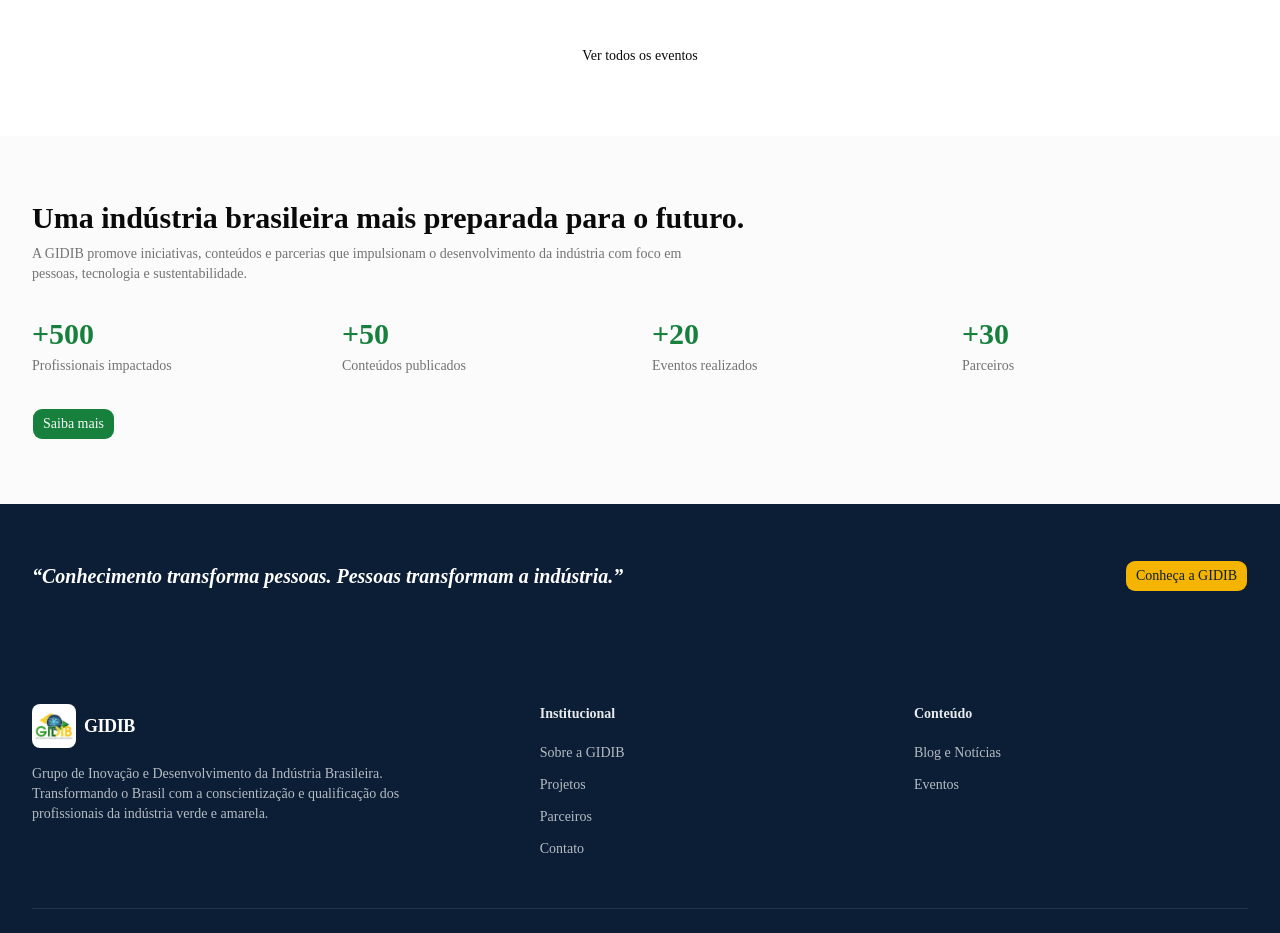
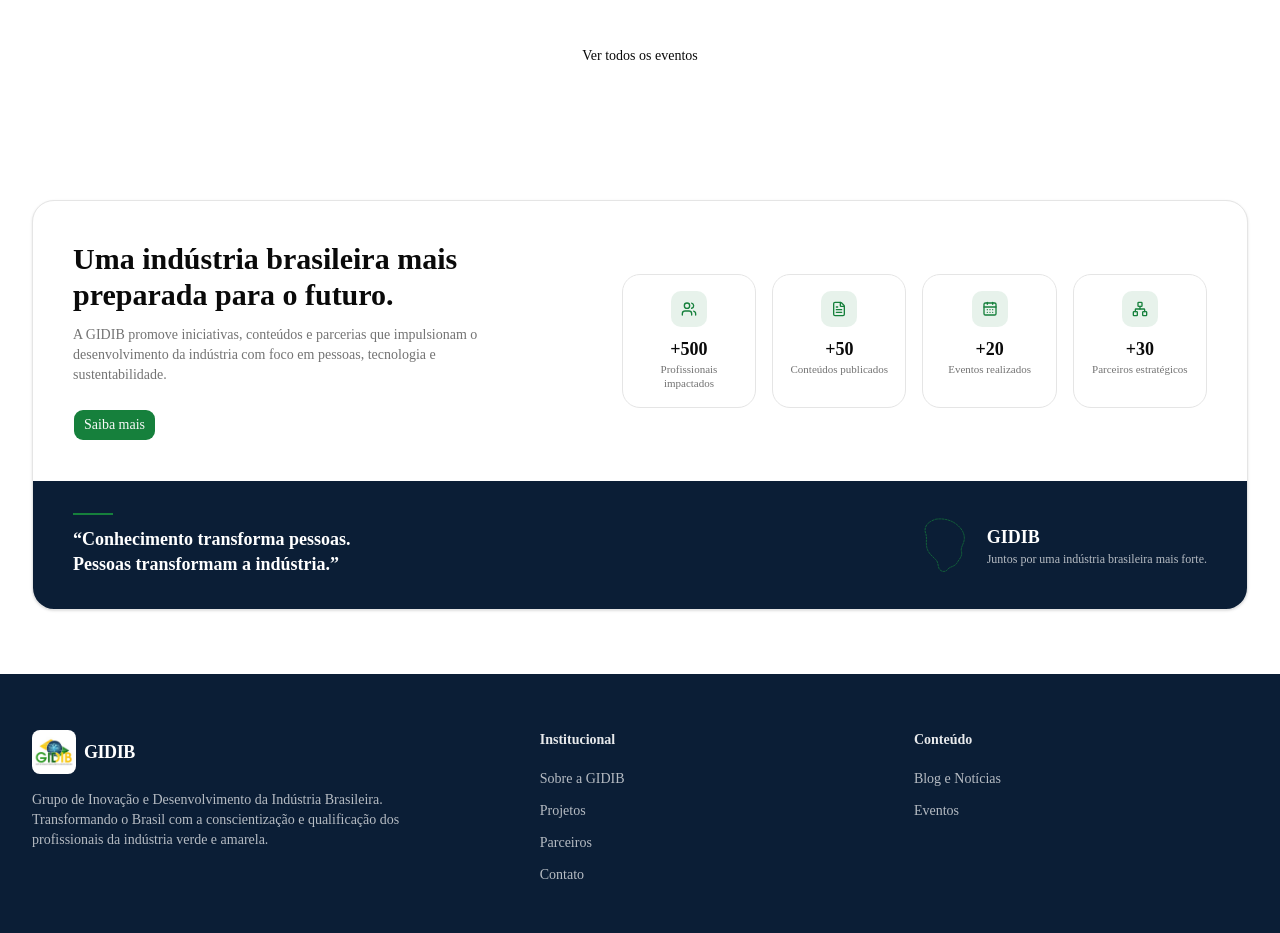
Before and after one commit to gidibjob/gidib-frontend, a Next.js app: page / in a window 1280 px wide. Shown: the part 2483-3416 px from the top of the page. Built offline with nearby package versions, Linux system fonts and the light colour scheme.

Commit message:
style: refaz seção de números/rodapé institucional da Home
Unifica "Uma indústria mais preparada" + estatísticas com ícones +
tarja navy final (citação + silhueta do Brasil) em um único card
arredondado, seguindo o template aprovado.

Co-Authored-By: Claude Sonnet 5 <noreply@anthropic.com>

```diff
--- a/src/app/page.tsx
+++ b/src/app/page.tsx
@@ -1,10 +1,21 @@
 import Image from "next/image";
 import Link from "next/link";
-import { Cpu, Factory, Lightbulb, Users } from "lucide-react";
+import {
+  CalendarDays,
+  Cpu,
+  Factory,
+  FileText,
+  Lightbulb,
+  Network,
+  Users,
+} from "lucide-react";
 import { Button, buttonVariants } from "@/components/ui/button";
 import { PostCard } from "@/components/blog/post-card";
 import { EventCard } from "@/components/events/event-card";
+import { BrazilOutline } from "@/components/brazil-outline";
 import { events, posts, stats } from "@/lib/mock-data";
+
+const statIcons = [Users, FileText, CalendarDays, Network];
 
 const pillars = [
   {
@@ -183,48 +194,64 @@ export default function Home() {
       </section>
 
       {/* Números */}
-      <section className="bg-muted/40 py-16">
-        <div className="mx-auto max-w-7xl px-4 sm:px-6 lg:px-8">
+      <section className="mx-auto max-w-7xl px-4 py-16 sm:px-6 lg:px-8">
+        <div className="overflow-hidden rounded-3xl border border-border bg-card shadow-sm">
+          <div className="grid gap-10 p-8 sm:p-10 lg:grid-cols-[1fr_1.15fr] lg:items-center">
+            <div>
               <h2 className="text-2xl font-bold text-foreground sm:text-3xl">
                 Uma indústria brasileira mais preparada para o futuro.
               </h2>
-          <p className="mt-2 max-w-2xl text-sm text-muted-foreground">
-            A GIDIB promove iniciativas, conteúdos e parcerias que impulsionam
-            o desenvolvimento da indústria com foco em pessoas, tecnologia e
-            sustentabilidade.
+              <p className="mt-3 max-w-md text-sm text-muted-foreground">
+                A GIDIB promove iniciativas, conteúdos e parcerias que
+                impulsionam o desenvolvimento da indústria com foco em
+                pessoas, tecnologia e sustentabilidade.
               </p>
+              <Button className="mt-6 bg-gidib-green hover:bg-gidib-green-dark">
+                Saiba mais
+              </Button>
+            </div>
 
-          <div className="mt-8 grid grid-cols-2 gap-6 sm:grid-cols-4">
-            {stats.map((stat) => (
-              <div key={stat.label} className="text-center sm:text-left">
-                <p className="text-3xl font-extrabold text-gidib-green">
+            <div className="grid grid-cols-2 gap-4 sm:grid-cols-4">
+              {stats.map((stat, i) => {
+                const Icon = statIcons[i];
+                return (
+                  <div
+                    key={stat.label}
+                    className="rounded-2xl border border-border bg-background p-4 text-center"
+                  >
+                    <div className="mx-auto flex size-9 items-center justify-center rounded-lg bg-gidib-green/10 text-gidib-green">
+                      <Icon className="size-4" />
+                    </div>
+                    <p className="mt-2 text-lg font-extrabold text-foreground">
                       {stat.value}
                     </p>
-                <p className="mt-1 text-sm text-muted-foreground">
+                    <p className="text-[11px] leading-tight text-muted-foreground">
                       {stat.label}
                     </p>
                   </div>
-            ))}
+                );
+              })}
+            </div>
           </div>
 
-          <div className="mt-8">
-            <Button className="bg-gidib-green hover:bg-gidib-green-dark">
-              Saiba mais
-            </Button>
+          <div className="flex flex-col gap-6 bg-gidib-navy px-8 py-8 text-white sm:flex-row sm:items-center sm:justify-between sm:px-10">
+            <p className="max-w-md text-lg font-semibold leading-snug">
+              <span className="mb-3 block h-0.5 w-10 bg-gidib-green" />
+              &ldquo;Conhecimento transforma pessoas.
+              <br />
+              Pessoas transformam a indústria.&rdquo;
+            </p>
+
+            <div className="flex items-center gap-4">
+              <BrazilOutline className="size-14 shrink-0 text-gidib-green" />
+              <div>
+                <p className="text-lg font-extrabold">GIDIB</p>
+                <p className="text-xs text-white/70">
+                  Juntos por uma indústria brasileira mais forte.
+                </p>
               </div>
             </div>
-      </section>
-
-      {/* CTA institucional */}
-      <section className="bg-gidib-navy py-14 text-white">
-        <div className="mx-auto flex max-w-7xl flex-col items-start justify-between gap-6 px-4 sm:flex-row sm:items-center sm:px-6 lg:px-8">
-          <p className="text-xl font-semibold italic">
-            &ldquo;Conhecimento transforma pessoas. Pessoas transformam a
-            indústria.&rdquo;
-          </p>
-          <Button className="bg-gidib-yellow text-gidib-navy hover:bg-gidib-yellow/90">
-            Conheça a GIDIB
-          </Button>
+          </div>
         </div>
       </section>
     </>
--- /dev/null
+++ b/src/components/brazil-outline.tsx
@@ -0,0 +1,14 @@
+export function BrazilOutline(props: React.SVGProps<SVGSVGElement>) {
+  return (
+    <svg viewBox="0 0 200 200" fill="none" aria-hidden="true" {...props}>
+      <path
+        d="M74,8 C100,4 128,10 148,26 C166,40 178,58 176,80 C174,98 162,108 166,124 C170,140 158,150 150,164 C142,178 124,176 116,188 C108,198 92,196 86,184 C81,174 84,162 74,152 C60,138 46,128 42,108 C38,90 44,74 38,58 C32,42 40,24 56,16 C62,12 68,10 74,8 Z"
+        stroke="currentColor"
+        strokeWidth="2.5"
+        strokeDasharray="6 5"
+        strokeLinecap="round"
+        strokeLinejoin="round"
+      />
+    </svg>
+  );
+}
--- a/src/lib/mock-data.ts
+++ b/src/lib/mock-data.ts
@@ -205,7 +205,7 @@ export const stats = [
   { value: "+500", label: "Profissionais impactados" },
   { value: "+50", label: "Conteúdos publicados" },
   { value: "+20", label: "Eventos realizados" },
-  { value: "+30", label: "Parceiros" },
+  { value: "+30", label: "Parceiros estratégicos" },
 ];
 
 export function getPostBySlug(slug: string) {
```
Lines whose indentation alone changed are shown as unchanged.
